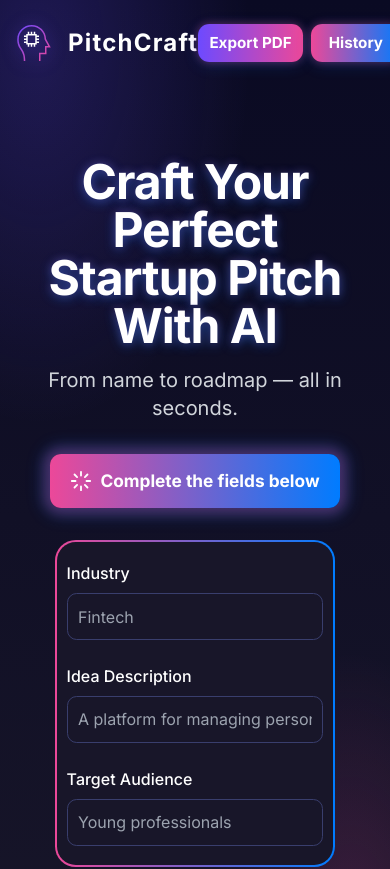
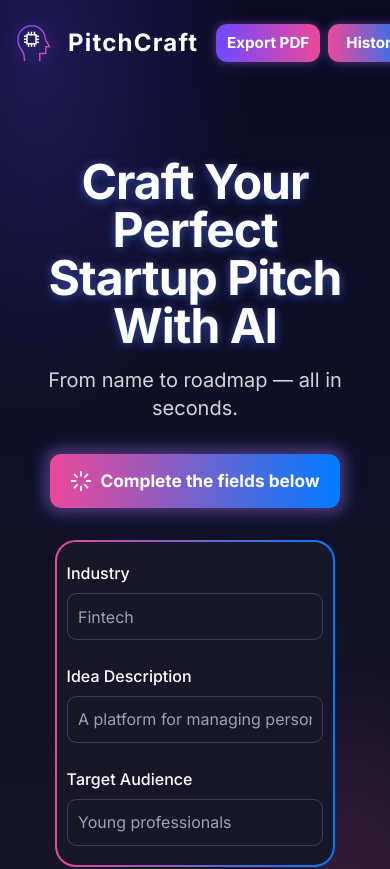
Before and after one commit to CosminMRotaru/PitchCraft, a React (Vite) app: page / in a window 390 px wide. Shown: the top 869 px of the page. Built offline with nearby package versions, Linux system fonts and the light colour scheme; the HTML template or start-up script is replaced by a standard one.

Commit message:
Update index.css

```diff
--- a/src/index.css
+++ b/src/index.css
@@ -301,6 +301,7 @@ nav {
 @media (max-width: 700px) {
     .header-title { font-size: 1.32rem; }
     header { padding: 0.9rem 1.1rem 0.9rem 0.5rem; }
+    .header-btn:first-child {margin-left: 1.1rem;}
     .output-grid { max-width: 98vw; padding-left: 0.4rem; padding-right: 0.4rem; }
     .card-sm-padding { padding: 1.1rem 0.6rem; }
     .card { padding: 1.2rem 0.6rem; }
```
